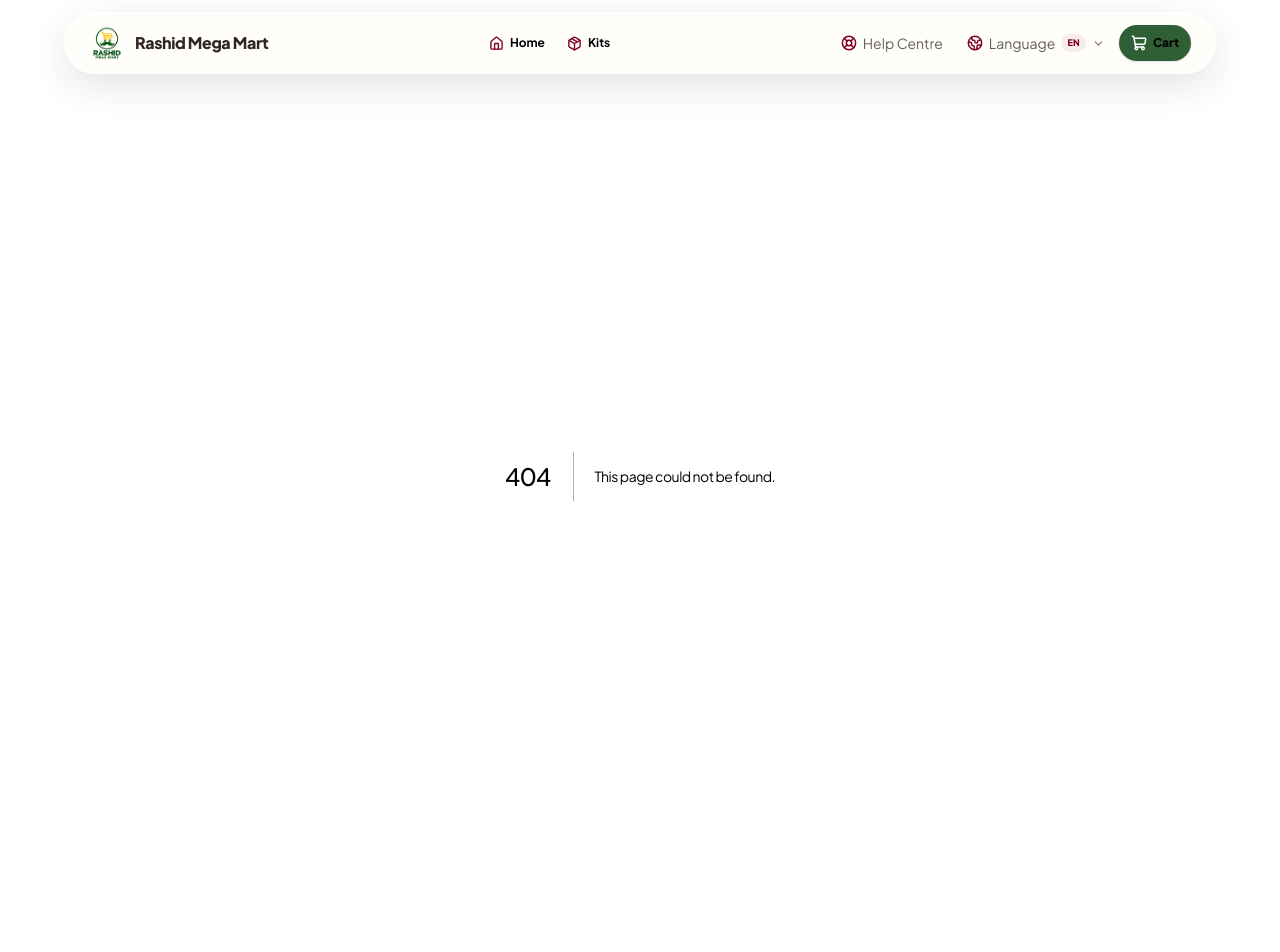
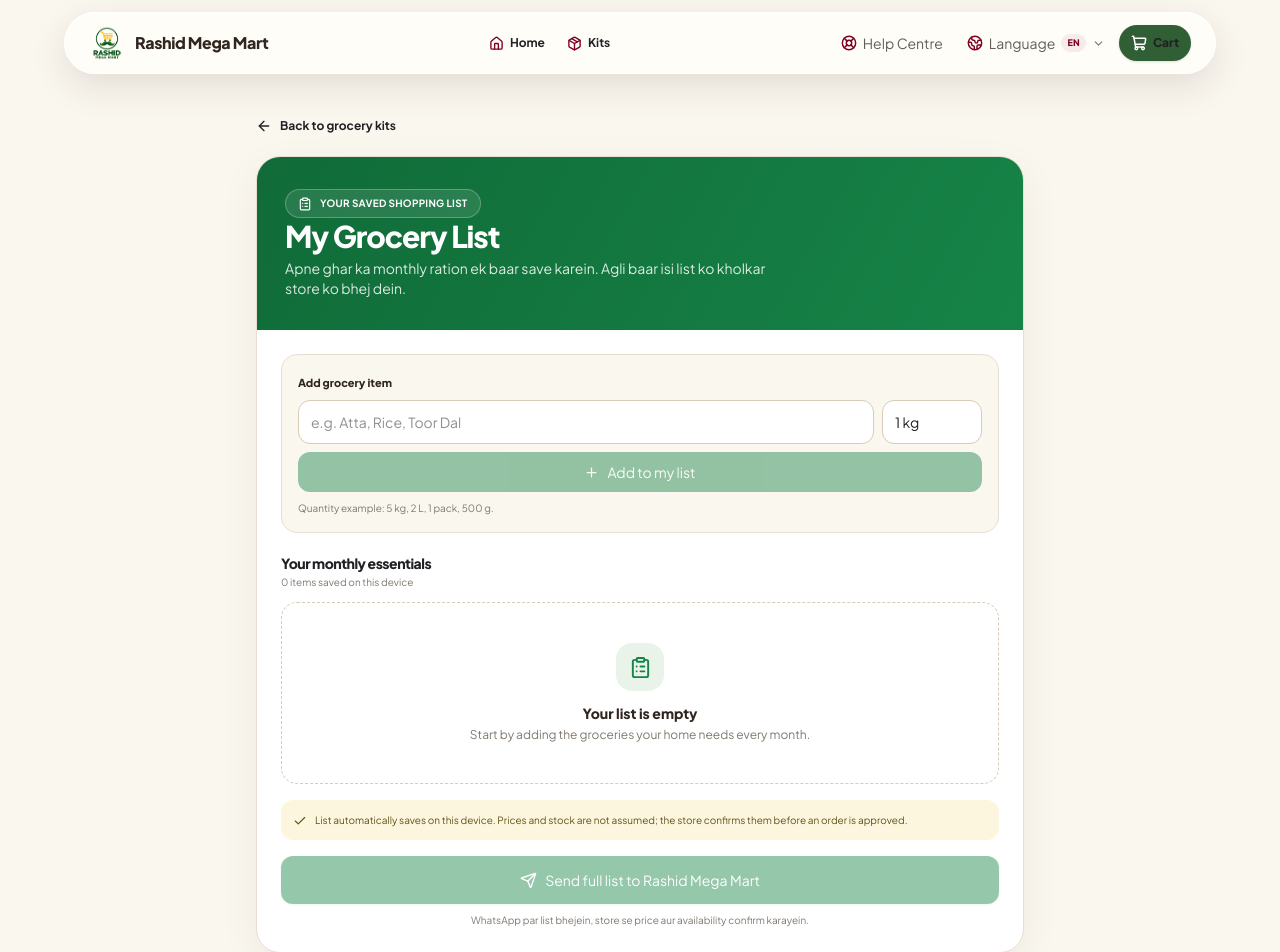
Before and after one commit to NoorTechnologies/rashidmegamartv0.1, a Next.js app: page /my-list in a window 1280 px wide. Before the commit this address had no page. Shown: the top 952 px of the page. Before the commit the page ends 876 px from the top, so only its background shows below. Built offline with nearby package versions, Linux system fonts and the light colour scheme.

Commit message:
feat: add saved monthly grocery list

```diff
--- /dev/null
+++ b/src/app/my-list/page.tsx
@@ -0,0 +1,151 @@
+"use client";
+
+import Link from "next/link";
+import { useEffect, useMemo, useState } from "react";
+import { ArrowLeft, Check, ClipboardList, Plus, Send, Trash2 } from "lucide-react";
+
+type GroceryLine = { id: string; name: string; quantity: string };
+const STORAGE_KEY = "rashid-mega-mart-my-grocery-list";
+const WHATSAPP_NUMBER = "918962531603";
+
+function makeId() {
+  return `${Date.now().toString(36)}-${Math.random().toString(36).slice(2, 8)}`;
+}
+
+export default function MyGroceryListPage() {
+  const [lines, setLines] = useState<GroceryLine[]>([]);
+  const [name, setName] = useState("");
+  const [quantity, setQuantity] = useState("1 kg");
+  const [loaded, setLoaded] = useState(false);
+  const [saveError, setSaveError] = useState(false);
+
+  useEffect(() => {
+    try {
+      const raw = window.localStorage.getItem(STORAGE_KEY);
+      if (raw) {
+        const parsed: unknown = JSON.parse(raw);
+        if (Array.isArray(parsed)) {
+          setLines(parsed.filter((line): line is GroceryLine =>
+            !!line && typeof line === "object" &&
+            typeof line.id === "string" &&
+            typeof line.name === "string" &&
+            typeof line.quantity === "string"
+          ).slice(0, 100));
+        }
+      }
+    } catch {
+      setSaveError(true);
+    } finally {
+      setLoaded(true);
+    }
+  }, []);
+
+  useEffect(() => {
+    if (!loaded) return;
+    try {
+      window.localStorage.setItem(STORAGE_KEY, JSON.stringify(lines));
+      setSaveError(false);
+    } catch {
+      setSaveError(true);
+    }
+  }, [lines, loaded]);
+
+  const itemCount = lines.length;
+  const message = useMemo(() => [
+    "Namaste Rashid Mega Mart! Ye meri saved monthly grocery list hai:",
+    "",
+    ...lines.map((line, index) => `${index + 1}. ${line.name} — ${line.quantity}`),
+    "",
+    "Kripya current availability aur final prices confirm kar dein. Order store approval ke baad hi final hoga."
+  ].join("\n"), [lines]);
+
+  const addLine = () => {
+    const cleanName = name.trim();
+    if (!cleanName || !quantity.trim() || lines.length >= 100) return;
+    setLines((current) => [...current, { id: makeId(), name: cleanName, quantity: quantity.trim() }]);
+    setName("");
+    setQuantity("1 kg");
+  };
+
+  const updateLine = (id: string, field: "name" | "quantity", value: string) => {
+    setLines((current) => current.map((line) => line.id === id ? { ...line, [field]: value } : line));
+  };
+
+  const sendList = () => {
+    if (!lines.length) return;
+    window.open(`https://wa.me/${WHATSAPP_NUMBER}?text=${encodeURIComponent(message)}`, "_blank", "noopener,noreferrer");
+  };
+
+  return (
+    <main className="min-h-screen bg-[#FAF7EF] px-3 pb-28 pt-4 sm:px-6 sm:pb-12 sm:pt-8">
+      <div className="mx-auto max-w-3xl">
+        <Link href="/kits" className="inline-flex min-h-9 items-center gap-2 text-xs font-bold text-[#686868] transition hover:text-[#168447]">
+          <ArrowLeft size={16} /> Back to grocery kits
+        </Link>
+
+        <section className="mt-3 overflow-hidden rounded-3xl border border-[#E8DFD1] bg-white shadow-[0_12px_40px_rgba(70,40,30,0.06)]">
+          <div className="bg-[linear-gradient(120deg,#106B38,#168447)] px-5 py-6 text-white sm:px-7 sm:py-8">
+            <span className="inline-flex items-center gap-2 rounded-full border border-white/25 bg-white/10 px-3 py-1.5 text-[10px] font-bold tracking-wide">
+              <ClipboardList size={14} /> YOUR SAVED SHOPPING LIST
+            </span>
+            <h1 className="mt-3 text-2xl font-black tracking-tight sm:text-3xl">My Grocery List</h1>
+            <p className="mt-1 max-w-lg text-xs leading-5 text-white/85 sm:text-sm">
+              Apne ghar ka monthly ration ek baar save karein. Agli baar isi list ko kholkar store ko bhej dein.
+            </p>
+          </div>
+
+          <div className="p-4 sm:p-6">
+            <div className="rounded-2xl border border-[#E8DFD1] bg-[#FAF7EF] p-3 sm:p-4">
+              <label htmlFor="grocery-name" className="text-[11px] font-extrabold text-[#30251F]">Add grocery item</label>
+              <div className="mt-2 grid grid-cols-[minmax(0,1fr)_100px] gap-2">
+                <input id="grocery-name" value={name} onChange={(event) => setName(event.target.value)} onKeyDown={(event) => { if (event.key === "Enter") addLine(); }} placeholder="e.g. Atta, Rice, Toor Dal" maxLength={70} className="h-11 min-w-0 rounded-xl border border-[#D8CBB8] bg-white px-3 text-xs text-[#202124] outline-none transition focus:border-[#168447] focus:ring-2 focus:ring-[#168447]/10" />
+                <input aria-label="Quantity" value={quantity} onChange={(event) => setQuantity(event.target.value)} onKeyDown={(event) => { if (event.key === "Enter") addLine(); }} maxLength={24} className="h-11 min-w-0 rounded-xl border border-[#D8CBB8] bg-white px-3 text-xs text-[#202124] outline-none focus:border-[#168447] focus:ring-2 focus:ring-[#168447]/10" />
+              </div>
+              <button type="button" onClick={addLine} disabled={!name.trim() || !quantity.trim() || lines.length >= 100} className="mt-2 inline-flex min-h-10 w-full items-center justify-center gap-2 rounded-xl bg-[#168447] px-4 text-xs font-extrabold text-white transition hover:bg-[#106B38] active:scale-[.99] disabled:cursor-not-allowed disabled:opacity-45">
+                <Plus size={15} /> Add to my list
+              </button>
+              <p className="mt-2 text-[10px] leading-4 text-[#81796F]">Quantity example: 5 kg, 2 L, 1 pack, 500 g.</p>
+            </div>
+
+            <div className="mt-5 flex items-center justify-between gap-3">
+              <div>
+                <h2 className="text-sm font-black text-[#202124]">Your monthly essentials</h2>
+                <p className="mt-0.5 text-[10px] text-[#81796F]">{itemCount} {itemCount === 1 ? "item" : "items"} saved on this device</p>
+              </div>
+              {lines.length > 0 && <button type="button" onClick={() => setLines([])} className="inline-flex min-h-9 items-center gap-1.5 rounded-lg px-2 text-[10px] font-bold text-[#9B3B42] transition hover:bg-red-50"><Trash2 size={13} /> Clear list</button>}
+            </div>
+
+            {lines.length === 0 ? (
+              <div className="mt-3 rounded-2xl border border-dashed border-[#D8CBB8] px-4 py-10 text-center">
+                <span className="mx-auto flex size-12 items-center justify-center rounded-2xl bg-[#EAF3E9] text-[#168447]"><ClipboardList size={23} /></span>
+                <p className="mt-3 text-sm font-extrabold text-[#30251F]">Your list is empty</p>
+                <p className="mt-1 text-xs text-[#81796F]">Start by adding the groceries your home needs every month.</p>
+              </div>
+            ) : (
+              <ul className="mt-3 divide-y divide-[#EEE8E1] rounded-2xl border border-[#E8DFD1] bg-white">
+                {lines.map((line, index) => (
+                  <li key={line.id} className="flex items-center gap-2.5 px-3 py-3 sm:px-4">
+                    <span className="flex size-7 shrink-0 items-center justify-center rounded-lg bg-[#F1EBDD] text-[10px] font-black text-[#806000]">{index + 1}</span>
+                    <input aria-label={`Item ${index + 1} name`} value={line.name} maxLength={70} onChange={(event) => updateLine(line.id, "name", event.target.value)} className="min-w-0 flex-1 bg-transparent text-xs font-bold text-[#30251F] outline-none focus:text-[#168447]" />
+                    <input aria-label={`Item ${index + 1} quantity`} value={line.quantity} maxLength={24} onChange={(event) => updateLine(line.id, "quantity", event.target.value)} className="w-[82px] rounded-lg border border-[#E8DFD1] bg-[#FAF7EF] px-2 py-2 text-center text-[10px] font-bold text-[#625F56] outline-none focus:border-[#168447]" />
+                    <button type="button" onClick={() => setLines((current) => current.filter((entry) => entry.id !== line.id))} aria-label={`Remove ${line.name}`} className="flex size-8 shrink-0 items-center justify-center rounded-lg text-[#9B3B42] transition hover:bg-red-50"><Trash2 size={15} /></button>
+                  </li>
+                ))}
+              </ul>
+            )}
+
+            {saveError && <p role="status" className="mt-3 text-[11px] font-semibold text-[#9B3B42]">Browser storage is unavailable. Your list may not stay saved after closing this page.</p>}
+            <div className="mt-4 flex items-start gap-2 rounded-xl bg-[#FAF0C8]/60 px-3 py-3 text-[10px] leading-4 text-[#66521B]">
+              <Check size={14} className="mt-0.5 shrink-0" />
+              List automatically saves on this device. Prices and stock are not assumed; the store confirms them before an order is approved.
+            </div>
+            <button type="button" onClick={sendList} disabled={!lines.length} className="mt-4 inline-flex min-h-12 w-full items-center justify-center gap-2 rounded-xl bg-[#168447] px-5 text-sm font-extrabold text-white shadow-sm transition hover:bg-[#106B38] active:scale-[.99] disabled:cursor-not-allowed disabled:opacity-45">
+              <Send size={17} /> Send full list to Rashid Mega Mart
+            </button>
+            <p className="mt-2 text-center text-[10px] leading-4 text-[#81796F]">WhatsApp par list bhejein, store se price aur availability confirm karayein.</p>
+          </div>
+        </section>
+      </div>
+    </main>
+  );
+}
```
